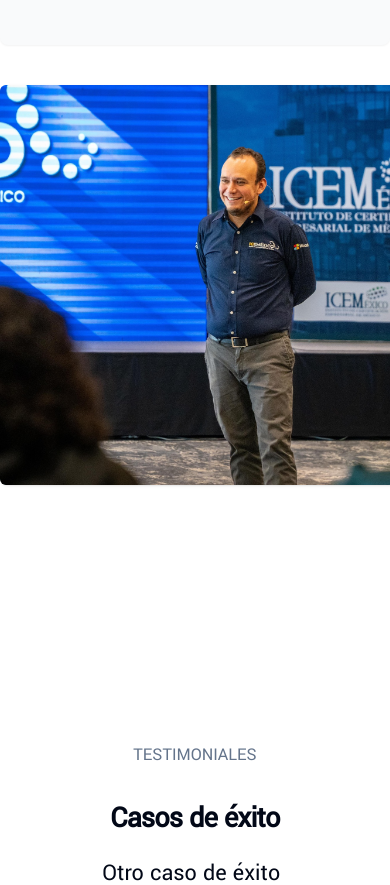
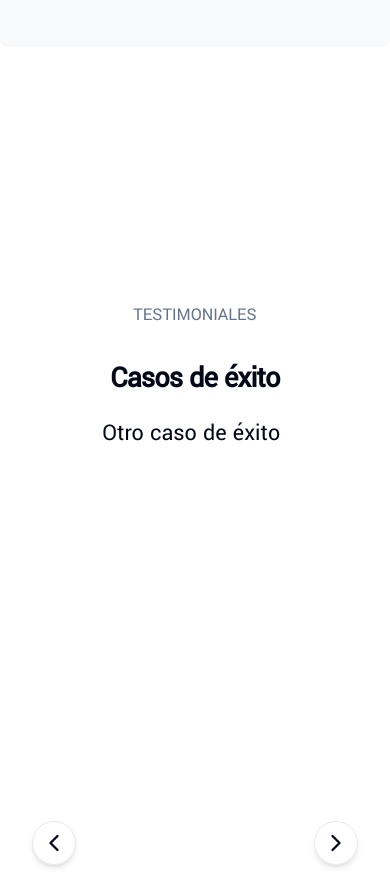
Before and after one commit to esphiritu/centro-evaluacion, a Next.js app: page / in a window 390 px wide. Shown: the part 3695-4580 px from the top of the page. Built offline with nearby package versions, Linux system fonts and the light colour scheme; what @xpd/tailwind-3dtransforms would draw is missing.

Commit message:
small changes

```diff
--- a/src/app/page.js
+++ b/src/app/page.js
@@ -415,67 +415,6 @@ export default function Home({ Component, pageProps }) {
 
         </section>
 
-
-
-        {/* <div className="group w-full h-full mx-auto">
-                  <div className="relative perspective-1000 transform-style-3d w-full h-full">
-                    <div className="
-                          absolute
-                          backface-hidden
-                          transform
-                          transition
-                          lg:group-hover:rotate-y-180
-                          duration-300
-                          rounded-lg
-                          shadow
-                          w-full
-                          h-full
-                          z-20">
-                      <Image
-                        src={staged}
-                        alt="Image showing a group of people"
-                        quality={75}
-                        sizes="(max-width: 1024px) 100vw, (max-width: 1200px) 50vw, (max-height: 1024px) 100vw, (max-height: 1200px) 50vw"
-                        className="static inset-0 w-full h-full object-cover rounded-md"
-                      />
-                    </div>
-                    <div className="
-                        absolute
-                        backface-visible
-                        transform
-                        transition
-                        -rotate-y-180
-                        lg:group-hover:rotate-y-0
-                        duration-300
-                        w-full
-                        h-full
-                        rounded-lg
-                        bg-teal-600">
-                      <div className="
-                        backface-visible
-                        font-bold
-                        w-full
-                        h-full
-                        flex
-                        justify-content
-                        items-center">
-                        <h1 className="text-white text-5xl text-center w-full">Talleres</h1>
-                      </div>
-                    </div>
-                  </div>
-        </div> */}
-
-        {/* <CarouselItem className="w-full h-full lg:w-[320px] lg:h-[320px]">
-                <Image
-                  src={staged}
-                  alt="Image showing a group of people"
-                  quality={75}
-                  sizes="(max-width: 1024px) 100vw, (max-width: 1200px) 50vw,"
-                  className="static inset-0 w-full h-full object-cover rounded-md"
-                />
-
-              </CarouselItem> */}
-
         <section className="container w-full bg-gray-50 dark:bg-slate-900 rounded-lg pt-10 pb-[4rem] my-10 px-20 h-auto sm:h-auto md:h-[26rem] mt-[12rem] shadow-sm">
           <Image src={diagnostico} width={100} height={100} alt="icon for" className="max-w-auto mb-4" />
           <h1 className="relative text-3xl md:text-4xl font-bold pt-5">
@@ -487,54 +426,6 @@ export default function Home({ Component, pageProps }) {
             <span className="py-3 px-3 text-xl">Agenda una evaluación</span>
           </Link>
         </section>
-
-        <div className="group w-[400px] h-[400px] mx-auto">
-          <div className="relative perspective-1000 transform-style-3d w-full h-full">
-            <div className="
-              absolute
-              backface-hidden
-              transform
-              transition
-              group-hover:rotate-y-180
-              duration-300
-              rounded-lg
-              shadow
-              w-full
-              h-full
-              z-20">
-              <Image
-                src={presentation}
-                alt="Image showing a group of people"
-                quality={75}
-                sizes="(max-width: 1024px) 100vw, (max-width: 1200px) 50vw, (max-height: 1024px) 100vw, (max-height: 1200px) 50vw"
-                className="static inset-0 w-full h-full object-cover rounded-md"
-              />
-            </div>
-            <div className="
-              absolute
-              backface-visible
-              transform
-              transition
-              -rotate-y-180
-              group-hover:rotate-y-0
-              duration-300
-              w-full
-              h-full
-              rounded-lg
-              bg-teal-600">
-              <div className="
-                backface-visible
-                font-bold
-                w-full
-                h-full
-                flex
-                justify-content
-                items-center">
-                <h1 className="text-white text-5xl text-center w-full">Hello!</h1>
-              </div>
-            </div>
-          </div>
-        </div>
 
         <section className="container py-10 mt-[12rem] h-auto md:h-[42rem]">
           <p className="text-center text-muted-foreground text-lg uppercase py-6">Testimoniales</p>
```
Also changed, not shown: src/app/certificaciones/page.js (+42 -38 lines).
